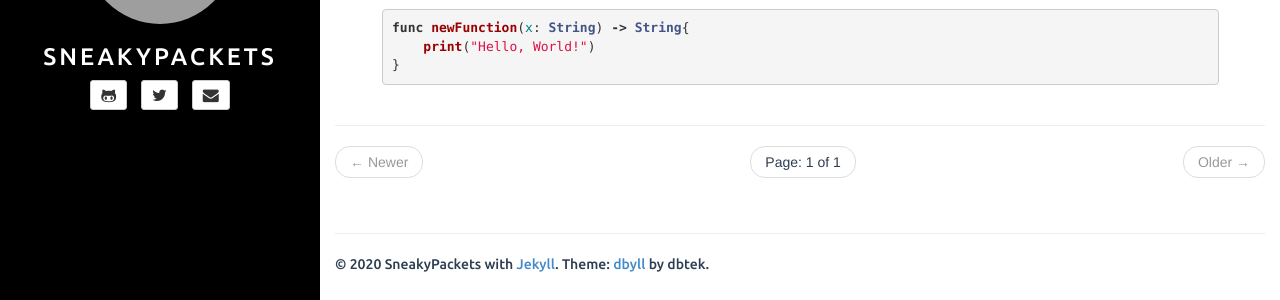
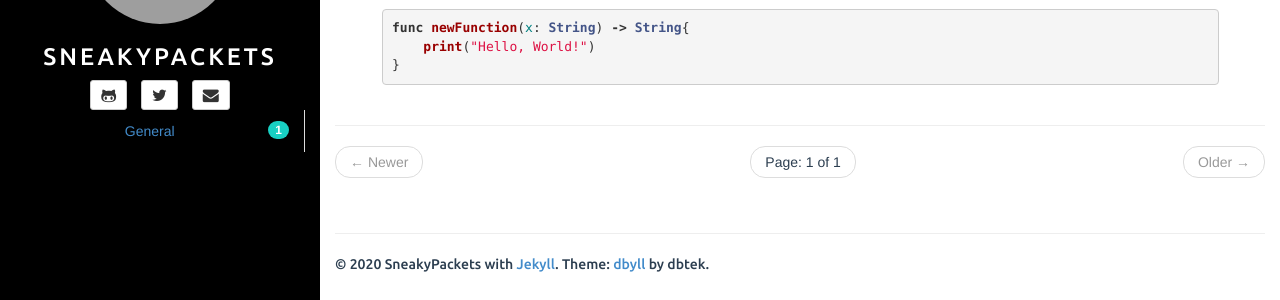
Before and after one commit to SneakyPackets/sneakypackets.github.io, a Jekyll site: the page built from index.html, in a window 1280 px wide. Shown: the part 254-554 px from the top of the page. Built offline with Jekyll 4.4.1, drawn with Linux system fonts in a browser that asks for light colours; the list of posts is cut into pages by our own code; grey boxes are pictures that could not be loaded.

Commit message:
Update sidebar.html

```diff
--- a/_includes/sidebar.html
+++ b/_includes/sidebar.html
@@ -37,7 +37,32 @@
 			</a>
 		</li>
 		{% endif %}
+
+
+		<ul class="nav nav-tabs-vertical cat-tag-menu">
+			{% assign categories_list = site.categories %}
+			{% if categories_list.first[0] == null %}
+			  {% for category in categories_list %}
+				  <li>
+					  <a href="#{{ category | replace:' ','-' }}-ref">
+						{{ category | capitalize }} <span class="badge pull-right">{{ site.categories[category].size }}</span>
+					 </a>
+				  </li>
+			  {% endfor %}
+			{% else %}
+			  {% for category in categories_list %}
+				  <li>
+					  <a href="#{{ category[0] | replace:' ','-' }}-ref">
+						  {{ category[0] | capitalize }} <span class="badge pull-right">{{ category[1].size }}</span>
+					  </a>
+				  </li>
+			  {% endfor %}
+			{% endif %}
+			{% assign categories_list = nil %}
+		  </ul>
+
 	</ul>
+	<!--
 	<ul id="contact-list-secondary" class="list-unstyled list-inline">
 		{% if site.author.pinterest %}
 		<li>
@@ -59,5 +84,6 @@
 			</a>
 		</li>
 	</ul>
+	-->
 </div>
 <!-- sidebar.html end -->
```
